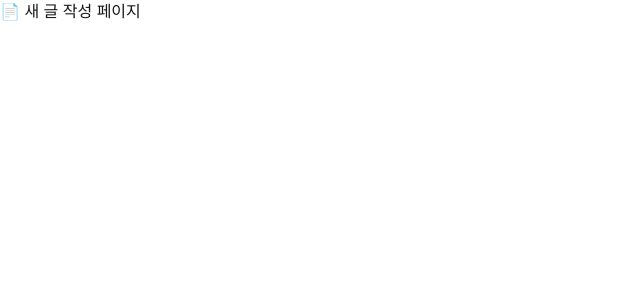
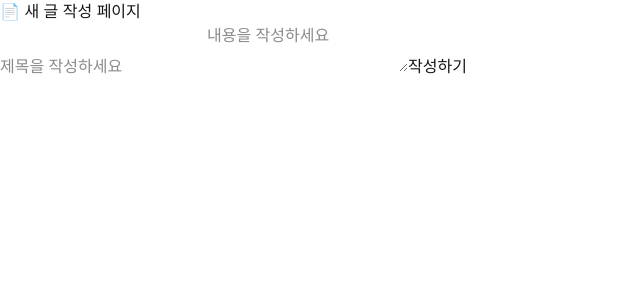
Before and after one commit to yullivan/blog-front, a Next.js app: page /posts/new in a window 1280 px wide. Shown: the top 300 px of the page, without its empty margins (0-640 px from the left). Built offline with nearby package versions, Linux system fonts and the light colour scheme.

Commit message:
feat: 제목, 내용 입력 폼 만들기

```diff
--- a/src/app/posts/new/page.tsx
+++ b/src/app/posts/new/page.tsx
@@ -2,6 +2,11 @@
   return (
     <div>
       <div>📄 새 글 작성 페이지</div>
+      <form>
+        <input type="text" placeholder="제목을 작성하세요" />
+        <textarea placeholder="내용을 작성하세요"></textarea>
+        <button type="submit">작성하기</button>
+      </form>
     </div>
   );
 }
```
